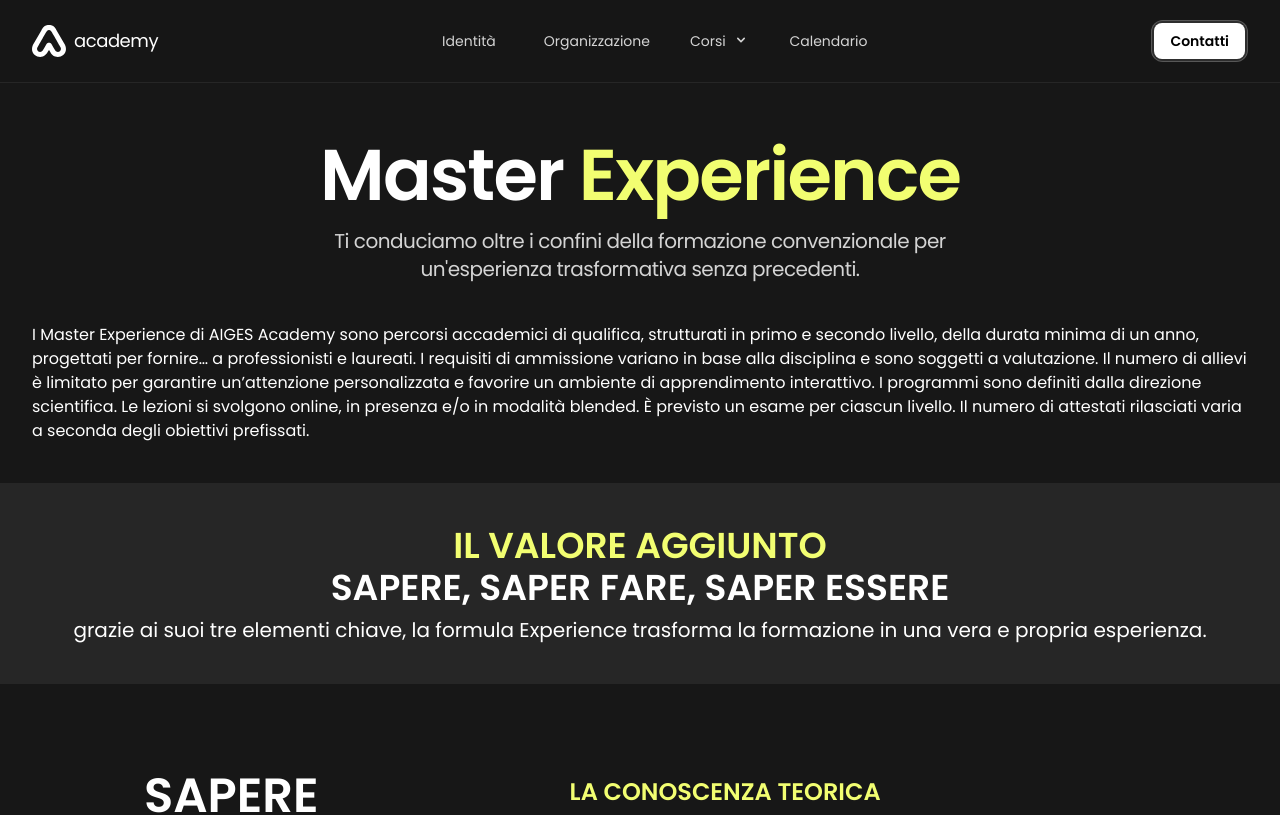
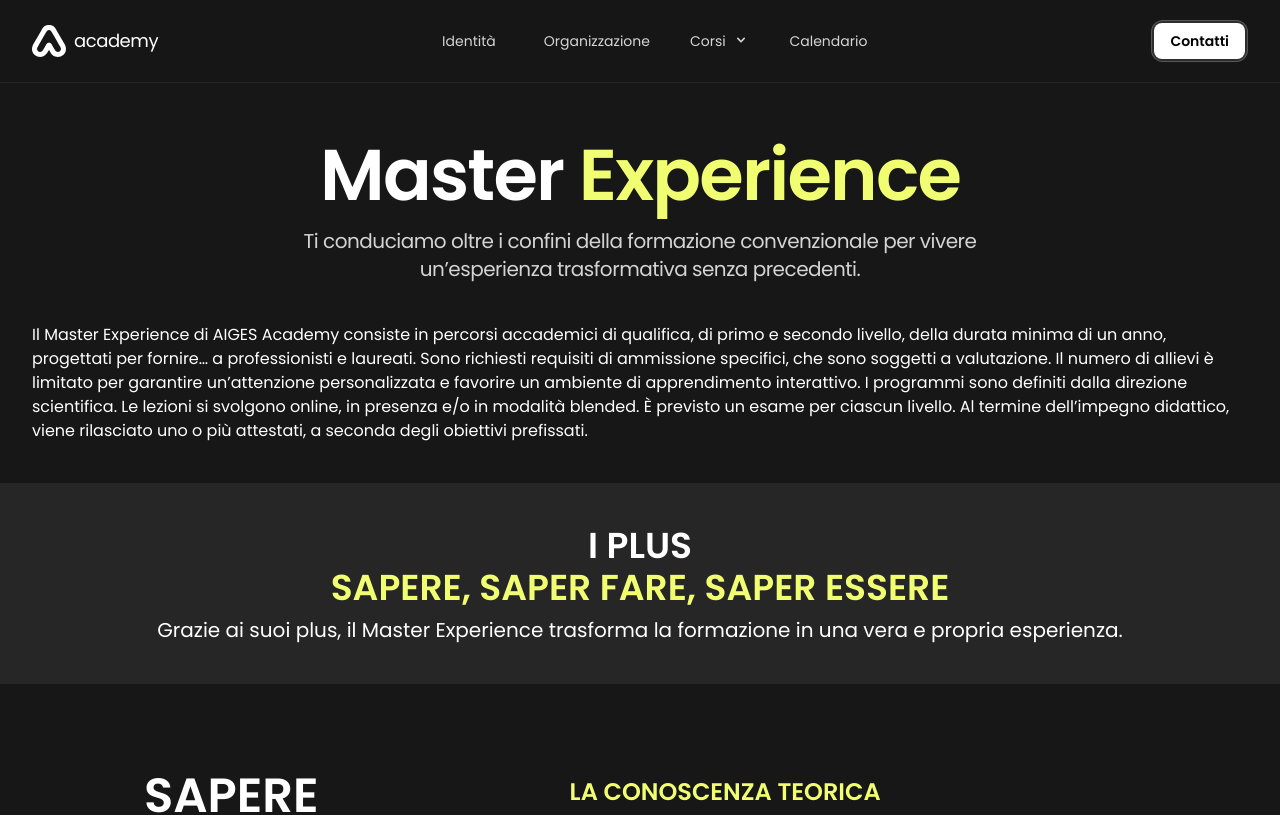
Before and after one commit to plasm/academy, a Nuxt app: page /corsi/master-experience in a window 1280 px wide. Shown: the top 815 px of the page. Built offline with nearby package versions, Linux system fonts and the light colour scheme.

Commit message:
feat: pages

```diff
--- a/pages/corsi/alta-formazione.vue
+++ b/pages/corsi/alta-formazione.vue
@@ -7,8 +7,9 @@
         </div>
       </template>
     </ac-heading>
-
-    L’Alta formazione di AIGES Academy comprende corsi professionalizzanti, di durata compresa tra SPECIFICARE e SPECIFICARE, progettati per fornire a professionisti e laureati conoscenze, abilità e competenze avanzate in specifiche discipline. I requisiti di ammissione sono variabili. Il numero di allievi è limitato per garantire un’attenzione personalizzata e favorire un ambiente di apprendimento interattivo. I programmi sono definiti dalla direzione scientifica. Le lezioni si svolgono online, in presenza e/o in modalità blended. Non sono previste né verifiche intermedie né prova finale. Al termine dell’impegno didattico, viene rilasciato un attestato di partecipazione.
+    <div class="text-white">
+      L’Alta formazione di AIGES Academy consiste in corsi professionalizzanti, di durata compresa tra trenta e sessanta ore, progettati per fornire… a professionisti e laureati. Non sono richiesti requisiti di ammissione specifici. Il numero di allievi è limitato per garantire un’attenzione personalizzata e favorire un ambiente di apprendimento interattivo. I programmi sono definiti dalla direzione scientifica. Le lezioni si svolgono online, in presenza e/o in modalità blended. Non sono previsti esami. Al termine dell’impegno didattico, viene rilasciato un attestato.
+    </div>
   </div>
 </template>
 
--- a/pages/corsi/master-experience.vue
+++ b/pages/corsi/master-experience.vue
@@ -1,7 +1,7 @@
 <template>
   <div data-name="page-master-experience">
     <div class="mx-auto px-4 sm:px-6 md:px-8 2xl:max-w-7xl">
-      <ac-heading description="Ti conduciamo oltre i confini della formazione convenzionale per un'esperienza trasformativa senza precedenti.">
+      <ac-heading description="Ti conduciamo oltre i confini della formazione convenzionale per vivere un’esperienza trasformativa senza precedenti.">
         <template #title>
           <div class="leading-none ">
             Master <span class="text-primary">Experience</span>
@@ -9,20 +9,20 @@
         </template>
       </ac-heading>
       <div class="text-white">
-        I Master Experience di AIGES Academy sono percorsi accademici di qualifica, strutturati in primo e secondo livello, della durata minima di un anno, progettati per fornire… a professionisti e laureati. I requisiti di ammissione variano in base alla disciplina e sono soggetti a valutazione. Il numero di allievi è limitato per garantire un’attenzione personalizzata e favorire un ambiente di apprendimento interattivo. I programmi sono definiti dalla direzione scientifica. Le lezioni si svolgono online, in presenza e/o in modalità blended. È previsto un esame per ciascun livello. Il numero di attestati rilasciati varia a seconda degli obiettivi prefissati.
+        Il Master Experience di AIGES Academy consiste in percorsi accademici di qualifica, di primo e secondo livello, della durata minima di un anno, progettati per fornire… a professionisti e laureati. Sono richiesti requisiti di ammissione specifici, che sono soggetti a valutazione. Il numero di allievi è limitato per garantire un’attenzione personalizzata e favorire un ambiente di apprendimento interattivo. I programmi sono definiti dalla direzione scientifica. Le lezioni si svolgono online, in presenza e/o in modalità blended. È previsto un esame per ciascun livello. Al termine dell’impegno didattico, viene rilasciato uno o più attestati, a seconda degli obiettivi prefissati.
       </div>
     </div>
 
     <div class="mx-auto my-10 bg-neutral-800 px-4  py-10 sm:px-6 md:px-8 2xl:max-w-7xl">
       <div class=" text-center text-4xl leading-tight text-white">
-        <div class="font-semibold text-primary">
-          IL VALORE AGGIUNTO
+        <div class="font-semibold text-white">
+          I PLUS
         </div>
-        <div class="font-semibold text-4xl">
+        <div class="font-semibold text-4xl text-primary">
           SAPERE, SAPER FARE, SAPER ESSERE
         </div>
         <div class="text-xl mt-2">
-          grazie ai suoi tre elementi chiave, la formula Experience trasforma la formazione in una vera e propria esperienza.
+          Grazie ai suoi plus, il Master Experience trasforma la formazione in una vera e propria esperienza.
         </div>
       </div>
     </div>
```
